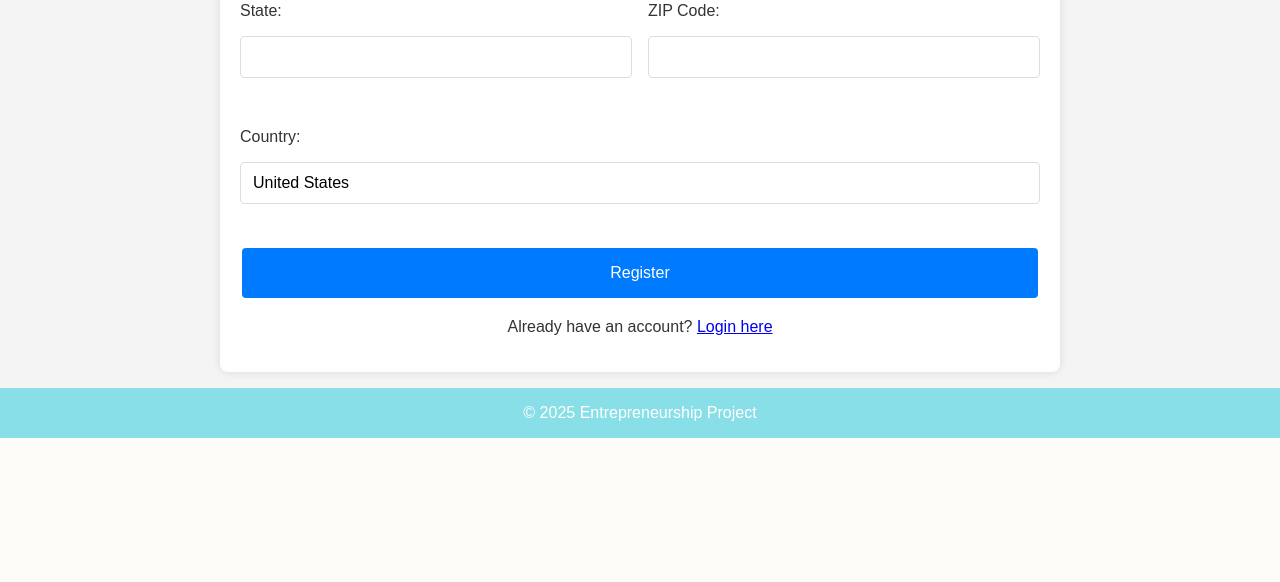
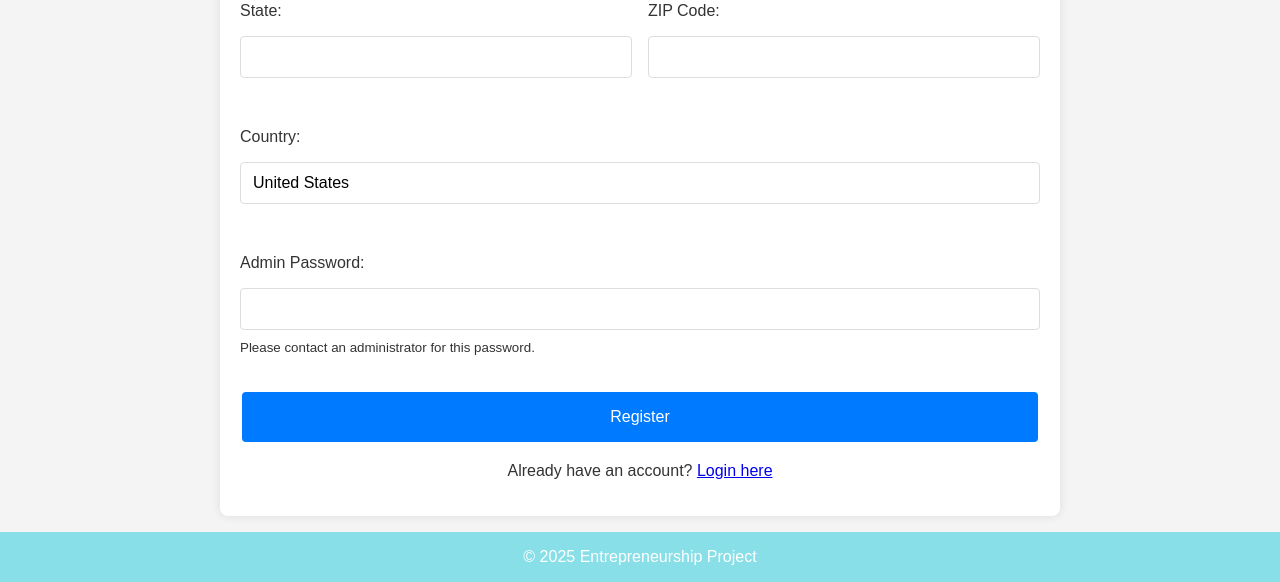
Before and after one commit to Shadowjumper3000/NeatClean, a Django app: page /register/ in a window 1280 px wide. Shown: the part 1342-1924 px from the top of the page. Before the commit the page ends 1780 px from the top, so only its background shows below. Run offline with Django 5.2, Linux system fonts and the light colour scheme.

Commit message:
feat(registration) - registration requires admin auth password

```diff
--- a/core/settings.py
+++ b/core/settings.py
@@ -151,6 +151,9 @@ MEDIA_ROOT = os.path.join(BASE_DIR, "media")  # Changed from 'app/media'
 
 AUTH_USER_MODEL = "database.CustomUser"
 
+# Admin registration password
+ADMIN_REGISTRATION_PASSWORD = os.getenv("ADMIN_REGISTRATION_PASSWORD", "default_admin_password")
+
 # Default primary key field type
 # https://docs.djangoproject.com/en/5.1/ref/settings/#default-auto-field
 
--- a/core/views.py
+++ b/core/views.py
@@ -10,6 +10,7 @@ from database.models import Booking
 import json
 from django.db import models
 from django.utils import timezone
+from django.conf import settings
 
 
 def index(request):
@@ -72,6 +73,13 @@ def login_view(request):
 
 def register_view(request):
     if request.method == "POST":
+        admin_password = request.POST.get("admin_password")
+        if admin_password != settings.ADMIN_REGISTRATION_PASSWORD:
+            messages.error(
+                request, "Invalid admin password. Please contact an administrator."
+            )
+            return render(request, "register.html", {"error": "Invalid admin password"})
+
         form = UserRegisterForm(request.POST, request.FILES)
         if form.is_valid():
             user = form.save()
--- a/frontend/templates/register.html
+++ b/frontend/templates/register.html
@@ -126,6 +126,14 @@
         </div>
 
         <div class="form-row">
+            <div class="form-group">
+                <label for="admin_password">Admin Password:</label>
+                <input type="password" id="admin_password" name="admin_password" required>
+                <small class="form-text text-muted">Please contact an administrator for this password.</small>
+            </div>
+        </div>
+
+        <div class="form-row">
             <button type="submit" class="submit-btn">Register</button>
         </div>
     </form>
```
Also changed, not shown: README.md.
